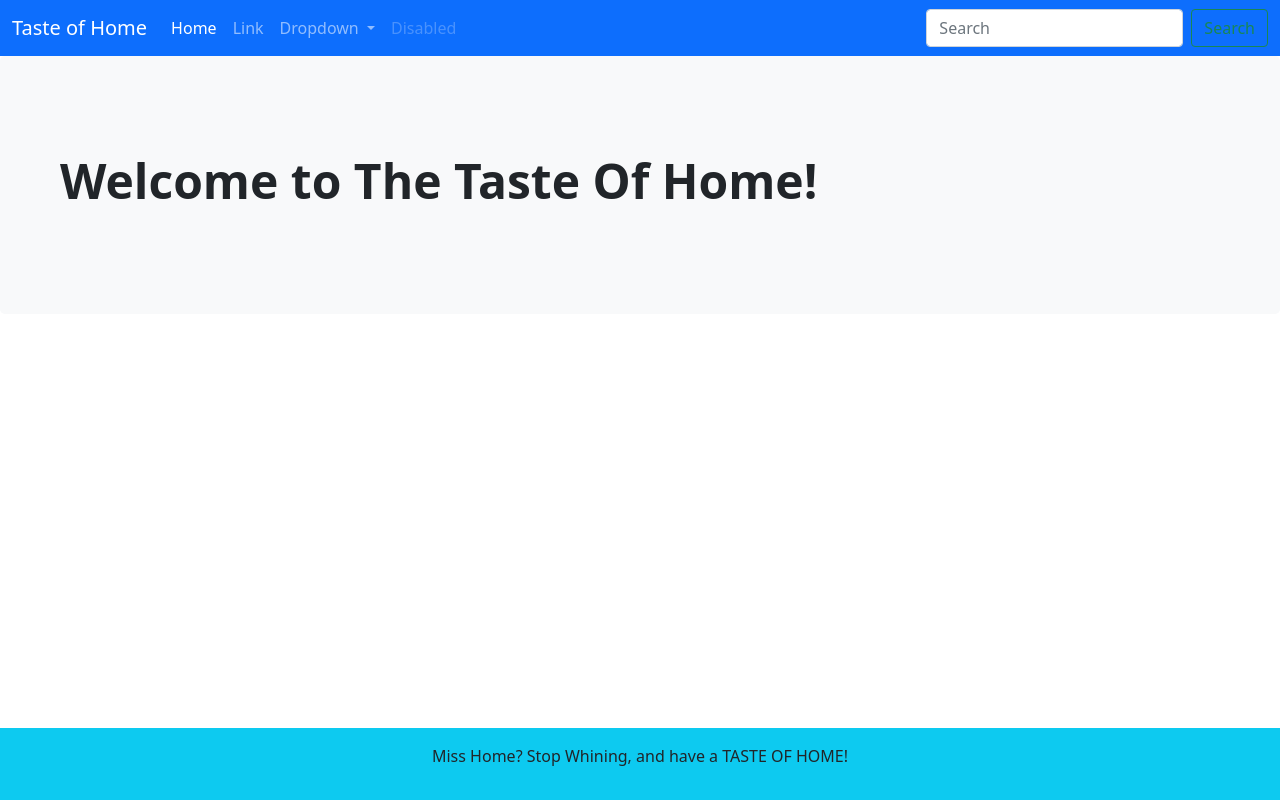
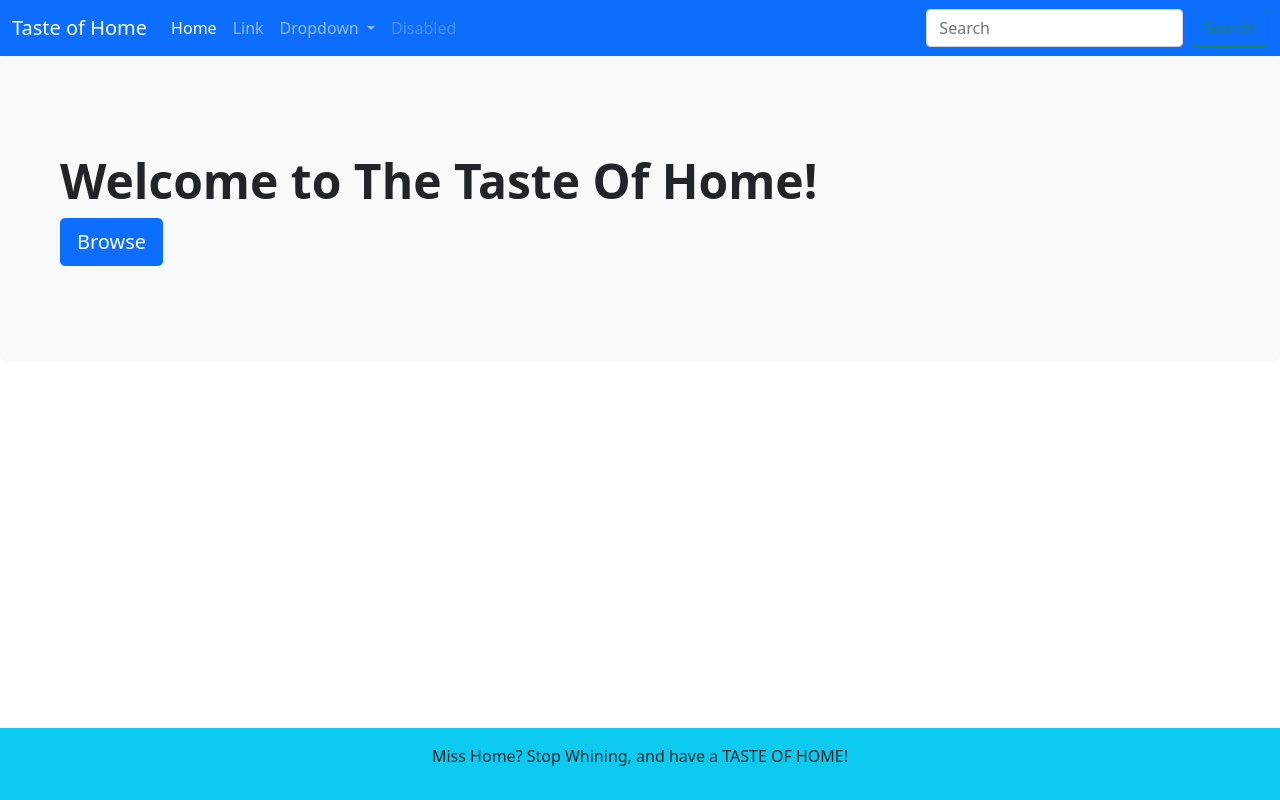
Before and after one commit to nero0704/1800_202210_BBY30, a plain HTML site: page index.html in a window 1280 px wide. Drawn offline with nearby package versions, Linux system fonts and the light colour scheme.

Commit message:
Dinuja has added this line

```diff
--- a/index.html
+++ b/index.html
@@ -56,6 +56,7 @@
   <div class="p-5 mb-4 bg-light rounded-3">
     <div class="container-fluid py-5">
       <h1 class="display-5 fw-bold">Welcome to The Taste Of Home!</h1>
+      <button class="btn btn-primary btn-lg" type="button">Browse</button>
     </div>
 </div>
 
```
